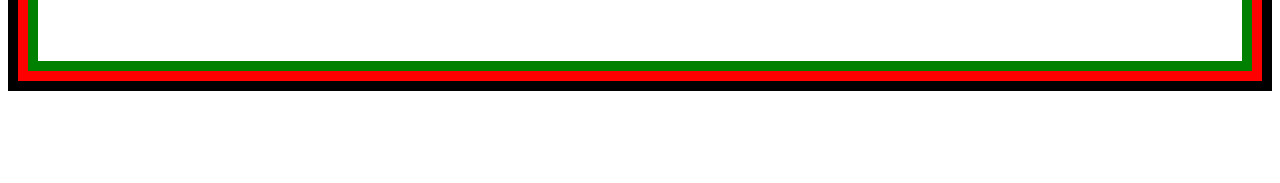
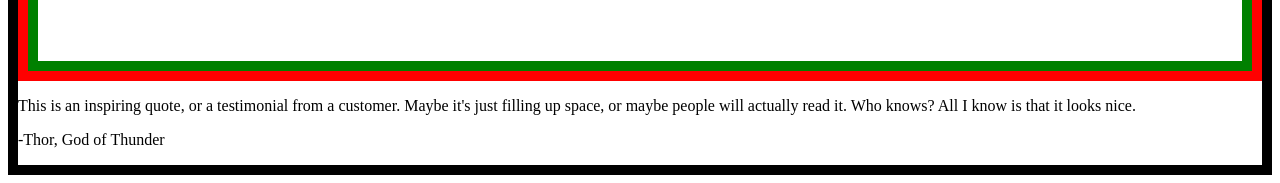
Before and after one commit to aimsa3/odin-landing-page, a plain HTML site: page index.html in a window 1280 px wide. Shown: the part 733-916 px from the top of the page. Before the commit the page ends 832 px from the top, so only its background shows below. Drawn offline with Linux system fonts and the light colour scheme.

Commit message:
Add quote section skeleton

```diff
--- a/index.html
+++ b/index.html
@@ -54,5 +54,16 @@
             </div>
         </div>
     </div>
+    <div class="quote-section">
+        <div class="quote-body">
+            <p>This is an inspiring quote, or a testimonial from a customer.
+                Maybe it's just filling up space, or maybe people will actually read it.
+                Who knows? All I know is that it looks nice.
+            </p>
+        </div>
+        <div class="quote-author">
+            <p>-Thor, God of Thunder</p>
+        </div>
+    </div>
 </body>
 </html>
```
